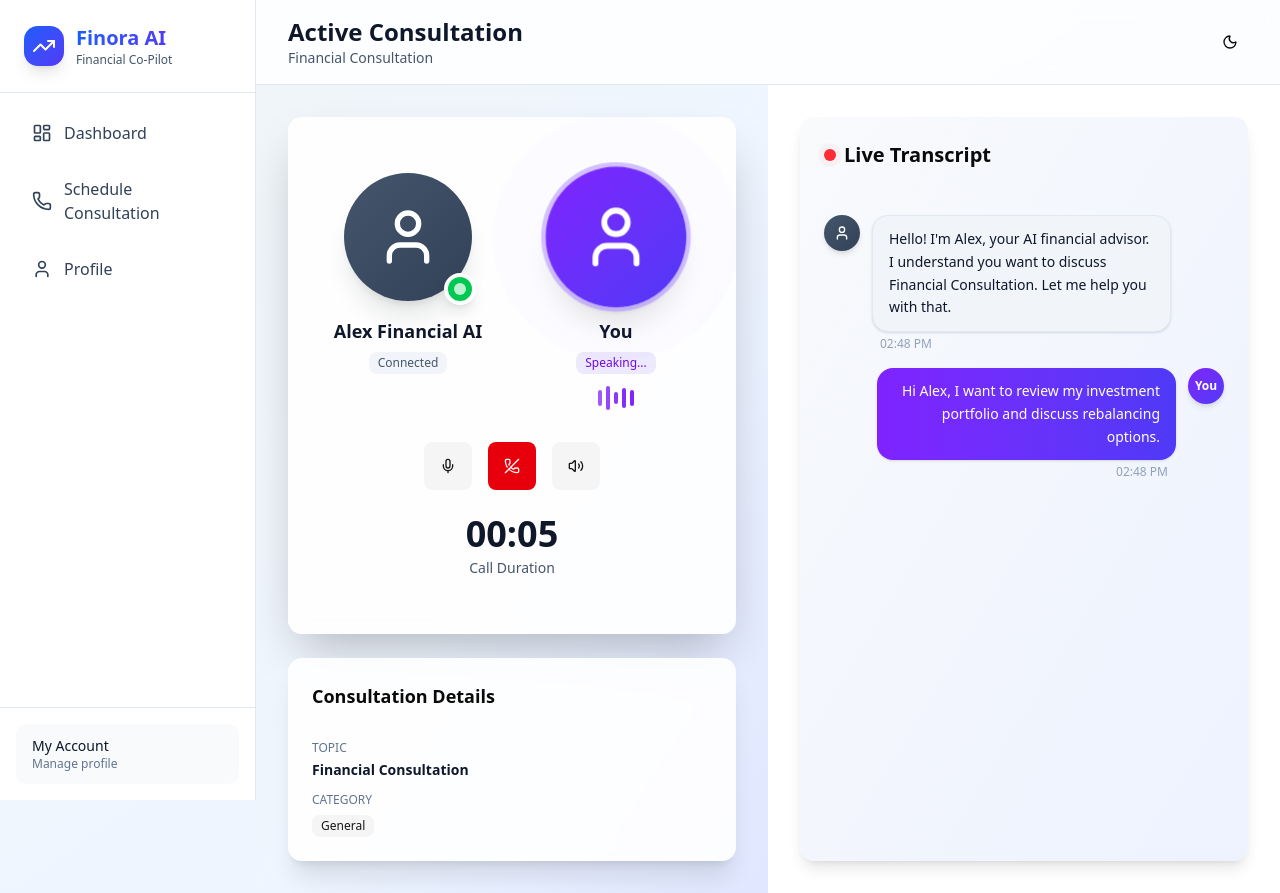
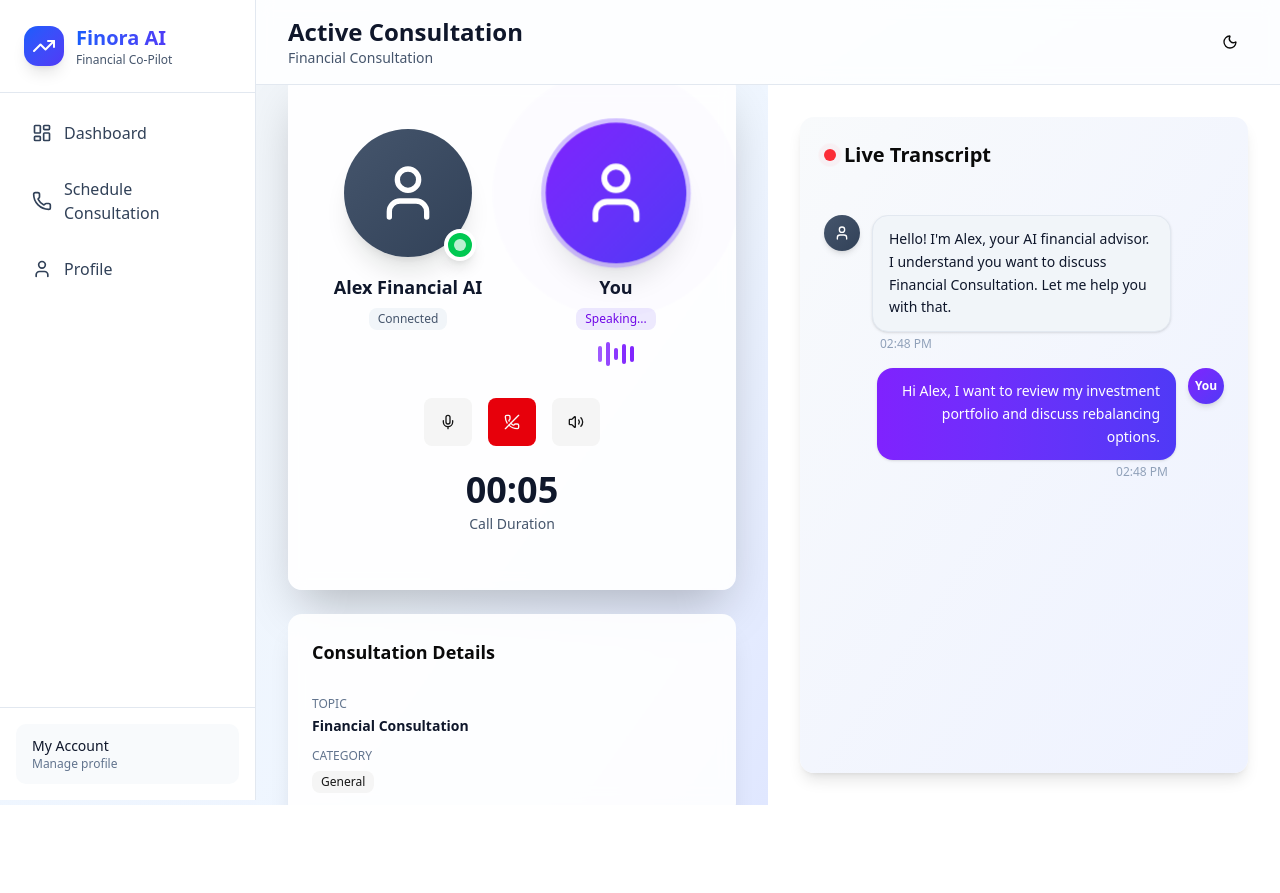
Before and after one commit to sarthakd08/Finora-AI, a Next.js app: page /consultation/1 in a window 1280 px wide. After the commit the page ends 805 px from the top, so only its background shows below. Built offline with nearby package versions, Linux system fonts and the light colour scheme.

Commit message:
fixed layout shifting due to transcription

```diff
--- a/src/app/consultation/[id]/page.tsx
+++ b/src/app/consultation/[id]/page.tsx
@@ -122,9 +122,9 @@ export default function ConsultationPage() {
 
         {/* Active Call Screen */}
         <main className="w-full">
-          <div className="grid grid-cols-1 lg:grid-cols-2 gap-0">
+          <div className="grid grid-cols-1 lg:grid-cols-2 gap-0 lg:h-[calc(100vh-80px)]">
             {/* LEFT SECTION */}
-            <div className="bg-gradient-to-br from-slate-100 via-blue-50 to-indigo-100 dark:from-gray-900 dark:via-gray-950 dark:to-black flex items-center justify-center p-4 lg:p-8 min-h-[calc(100vh-130px)] overflow-y-auto">
+            <div className="bg-gradient-to-br from-slate-100 via-blue-50 to-indigo-100 dark:from-gray-900 dark:via-gray-950 dark:to-black flex items-center justify-center p-4 lg:p-8 min-h-[calc(100vh-130px)] lg:h-full overflow-y-auto">
               <div className="max-w-2xl w-full space-y-4 lg:space-y-6">
                 <Card className="border-none shadow-2xl bg-white/90 dark:bg-gray-800/95 backdrop-blur-sm">
                   <CardContent className="p-4 lg:p-8">
@@ -251,9 +251,9 @@ export default function ConsultationPage() {
             </div>
 
             {/* RIGHT SECTION - Transcript */}
-            <div className="bg-white dark:bg-gray-950 flex flex-col p-4 lg:p-8 overflow-hidden min-h-[calc(100vh-130px)]">
-              <Card className="border-none shadow-lg bg-gradient-to-br from-slate-50 to-indigo-50 dark:from-gray-900 dark:to-gray-800 flex-1 flex flex-col overflow-hidden">
-                <CardHeader className="pb-4">
+            <div className="bg-white dark:bg-gray-950 flex flex-col p-4 lg:p-8 min-h-[calc(100vh-130px)] lg:h-full">
+              <Card className="border-none shadow-lg bg-gradient-to-br from-slate-50 to-indigo-50 dark:from-gray-900 dark:to-gray-800 flex flex-col h-full">
+                <CardHeader className="pb-4 flex-shrink-0">
                   <CardTitle className="flex items-center gap-2 text-xl dark:text-white">
                     <span className="relative flex h-3 w-3">
                       <span className="animate-ping absolute inline-flex h-full w-full rounded-full bg-red-400 opacity-75"></span>
@@ -262,7 +262,7 @@ export default function ConsultationPage() {
                     Live Transcript
                   </CardTitle>
                 </CardHeader>
-                <CardContent className="flex-1 overflow-y-auto space-y-4">
+                <CardContent className="flex-1 overflow-y-auto space-y-4 min-h-0">
                   {transcript.map((entry, index) => (
                     <div key={index} className={`flex gap-3 ${entry.speaker === 'user' ? 'flex-row-reverse' : 'flex-row'}`}>
                       <div className={`w-8 h-8 lg:w-9 lg:h-9 rounded-full flex items-center justify-center flex-shrink-0 shadow-md ${
```
